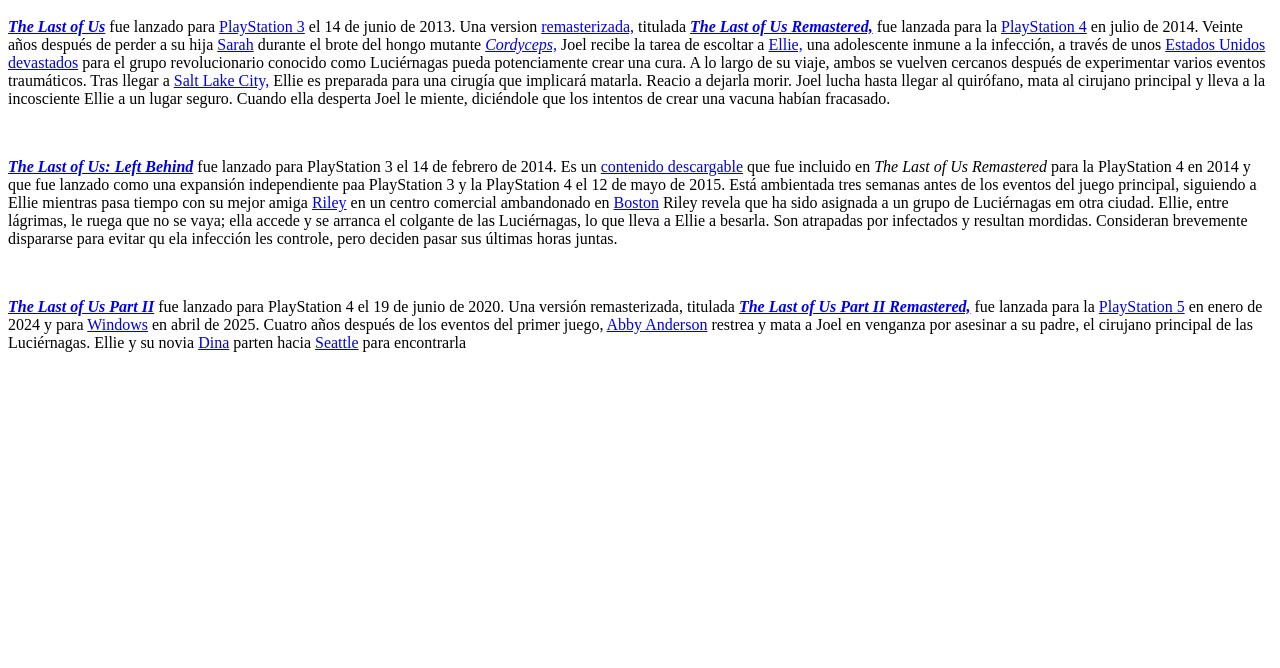
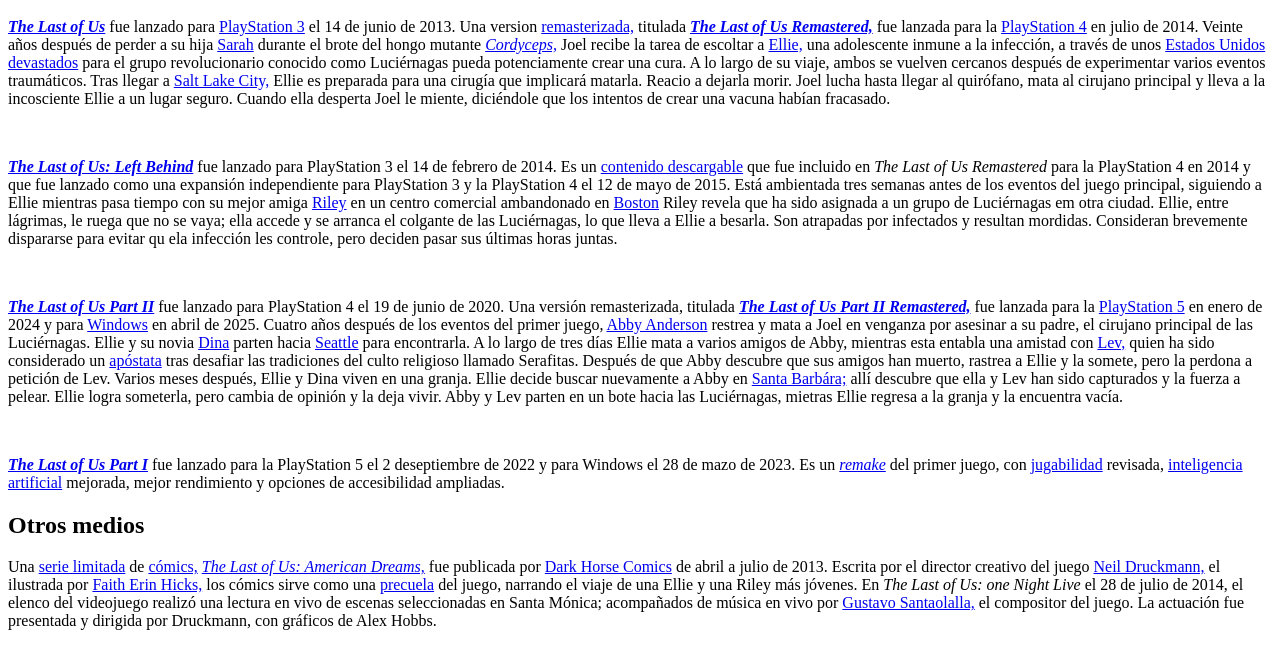
Before and after one commit to Laia123456/miniproyecto1, a plain HTML site: page index.html in a window 1280 px wide. Shown: the part 755-1423 px from the top of the page. Before the commit the page ends 1123 px from the top, so only its background shows below. Drawn offline with Linux system fonts and the light colour scheme.

Commit message:
santaolalla final 1

```diff
--- a/index.html
+++ b/index.html
@@ -68,7 +68,7 @@
             </P>
             <br>
             <p>
-                <a href="https://es.wikipedia.org/wiki/The_Last_of_Us:_Left_Behind"><em><strong><tittle>The Last of Us: Left Behind</tittle></strong></em></a> fue lanzado para PlayStation 3 el 14 de febrero de 2014. Es un <a href="https://es.wikipedia.org/wiki/Contenido_descargable"><tittle>contenido descargable</tittle></a> que fue incluido en <em>The Last of Us Remastered</em> para la PlayStation 4 en 2014 y que fue lanzado como una expansión independiente paa PlayStation 3 y la PlayStation 4 el 12 de mayo de 2015.
+                <a href="https://es.wikipedia.org/wiki/The_Last_of_Us:_Left_Behind"><em><strong><tittle>The Last of Us: Left Behind</tittle></strong></em></a> fue lanzado para PlayStation 3 el 14 de febrero de 2014. Es un <a href="https://es.wikipedia.org/wiki/Contenido_descargable"><tittle>contenido descargable</tittle></a> que fue incluido en <em>The Last of Us Remastered</em> para la PlayStation 4 en 2014 y que fue lanzado como una expansión independiente para PlayStation 3 y la PlayStation 4 el 12 de mayo de 2015.
                 Está ambientada tres semanas antes de los eventos del juego principal, siguiendo a Ellie mientras pasa tiempo con su mejor amiga <a href="https://es.wikipedia.org/wiki/Anexo:Personajes_de_The_Last_of_Us#Riley"><tittle>Riley</tittle></a> en un centro comercial ambandonado en <a href="https://es.wikipedia.org/wiki/Boston"><tittle>Boston</tittle></a> Riley revela que ha sido asignada a un grupo de Luciérnagas em otra ciudad. Ellie, entre lágrimas, le ruega que no se vaya; ella accede
                 y se arranca el colgante de las Luciérnagas, lo que lleva a Ellie a besarla. Son atrapadas por infectados y resultan mordidas. Consideran brevemente dispararse para evitar qu ela infección les controle, pero deciden pasar sus últimas horas juntas.
             </p>
@@ -76,11 +76,28 @@
             <p>
                 <a href="https://es.wikipedia.org/wiki/The_Last_of_Us_Part_II"><em><strong><tittle>The Last of Us Part II</tittle></strong></em></a> fue lanzado para PlayStation 4 el 19 de junio de 2020. Una versión remasterizada, titulada <a href="https://es.wikipedia.org/wiki/The_Last_of_Us_Part_II#Remastered"><em><strong><tittle>The Last of Us Part II Remastered,</tittle></strong></em></a> fue lanzada para la <a href="https://es.wikipedia.org/wiki/PlayStation_5"><tittle>PlayStation 5</tittle></a> en enero de 2024
                 y para <a href="https://es.wikipedia.org/wiki/Microsoft_Windows"><tittle>Windows</tittle></a> en abril de 2025. Cuatro años después de los eventos del primer juego, <a href="https://es.wikipedia.org/wiki/Abby_Anderson">Abby Anderson</a> restrea y mata a Joel en venganza por asesinar a su padre, el cirujano principal de las Luciérnagas. Ellie y su novia <a href="https://es.wikipedia.org/wiki/Anexo:Personajes_de_The_Last_of_Us_Part_II#Dina"><tittle>Dina</tittle></a> parten hacia
-                <a href="https://es.wikipedia.org/wiki/Seattle"><tittle>Seattle</tittle></a> para encontrarla
+                <a href="https://es.wikipedia.org/wiki/Seattle"><tittle>Seattle</tittle></a> para encontrarla. A lo largo de tres días Ellie mata a varios amigos de Abby, mientras esta entabla una amistad con <a href="https://es.wikipedia.org/wiki/Anexo:Personajes_de_The_Last_of_Us_Part_II#Lev"><tittle>Lev,</tittle></a> quien ha sido considerado un <a href="https://es.wikipedia.org/wiki/Apostas%C3%ADa">apóstata</a> tras desafiar las tradiciones del culto religioso llamado Serafitas. Después de que Abby descubre que sus amigos han muerto,
+                rastrea a Ellie y la somete, pero la perdona a petición de Lev. Varios meses después, Ellie y Dina viven en una granja. Ellie decide buscar nuevamente a Abby en <a href="https://es.wikipedia.org/wiki/Santa_B%C3%A1rbara_(California)"><tittle>Santa Barbára;</tittle></a> allí descubre que ella y Lev han sido capturados y la fuerza a pelear. Ellie logra someterla, pero cambia de opinión y la deja vivir. Abby y Lev parten en un bote hacia las Luciérnagas, mietras Ellie regresa a la granja y la encuentra vacía.
+            </p>
+            <br>
+            <p>
+                <a href="https://es.wikipedia.org/wiki/The_Last_of_Us_Part_I"><em><strong><tittle>The Last of Us Part I</tittle></strong></em></a> fue lanzado para la PlayStation 5 el 2 deseptiembre de 2022 y para Windows el 28 de mazo de 2023. Es un <a href="https://es.wikipedia.org/wiki/Nueva_versi%C3%B3n_(videojuegos)"><em><tittle>remake</tittle></em></a> del primer juego, con <a href="https://es.wikipedia.org/wiki/Jugabilidad"><tittle>jugabilidad</tittle></a> revisada, <a href="https://es.wikipedia.org/wiki/Inteligencia_artificial_(videojuegos)"><tittle>inteligencia artificial</tittle></a> mejorada,
+                mejor rendimiento y opciones de accesibilidad ampliadas.
             </p>
         </div>
 
     </div>
 
+    <h2><strong>Otros medios</strong></h2>
+
+    <div id="Otros medios"></div>
+        <p>
+            Una <a href="https://es.wikipedia.org/wiki/Serie_limitada"><tittle>serie limitada</tittle></a> de <a href="https://es.wikipedia.org/wiki/Historieta"><tittle>cómics,</tittle></a> <a href="https://es.wikipedia.org/wiki/The_Last_of_Us:_American_Dreams"><em><tittle>The Last of Us: American Dreams,</tittle></em></a> fue publicada por <a href="https://es.wikipedia.org/wiki/Dark_Horse_Comics"><tittle>Dark Horse Comics</tittle></a> de abril a julio de 2013. Escrita por el director creativo del juego
+            <a href="https://es.wikipedia.org/wiki/Neil_Druckmann"><tittle>Neil Druckmann,</tittle></a> el ilustrada por <a href="https://es.wikipedia.org/wiki/Faith_Erin_Hicks"><tittle>Faith Erin Hicks,</tittle></a> los cómics sirve como una <a href="https://es.wikipedia.org/wiki/Precuela"><tittle>precuela</tittle></a> del juego, narrando el viaje de una Ellie y una Riley más jóvenes. En <em>The Last of Us: one Night Live</em> el 28 de julio de 2014, el elenco del videojuego realizó una lectura en vivo de escenas seleccionadas en Santa Mónica;
+            acompañados de música en vivo por <a href="https://es.wikipedia.org/wiki/Gustavo_Santaolalla"><tittle>Gustavo Santaolalla,</tittle></a> el compositor del juego. La actuación fue presentada y dirigida por Druckmann, con gráficos de Alex Hobbs.
+        </p>
+        <br>
+
+
 </body>
 </html>
```
